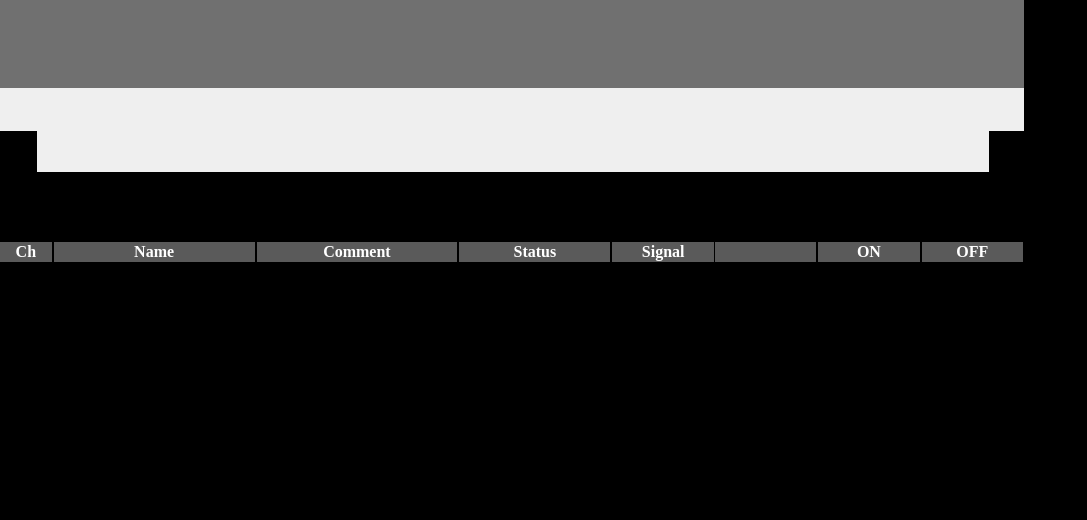
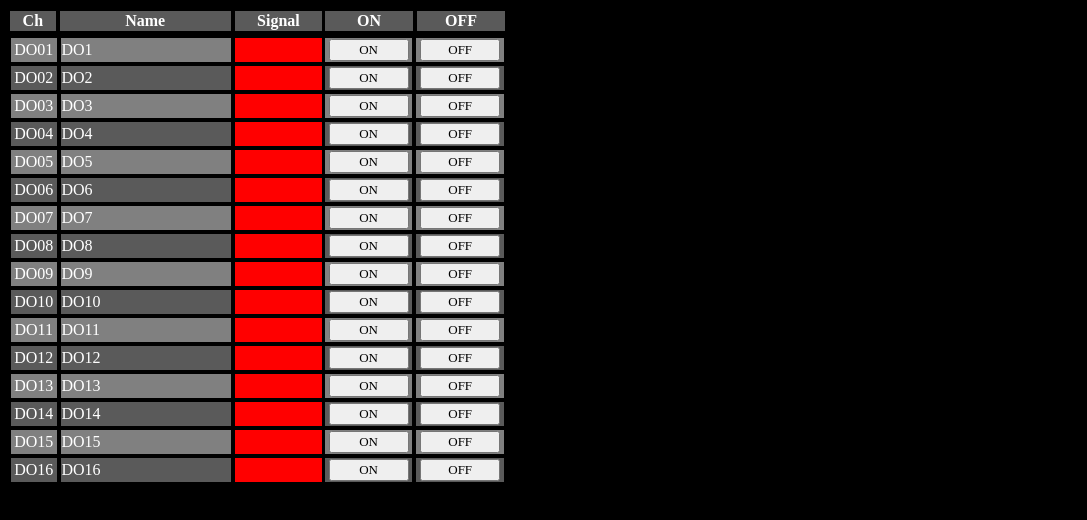
Before and after one commit to satumaimo1007/ind-ddns.com, a plain HTML site: page index.html in a window 1280 px wide. Shown: the whole page, without its empty margins (0-1087 px from the left). Drawn offline with Linux system fonts and the light colour scheme.

Commit message:
Add files via upload

```diff
--- a/button_event.js
+++ b/button_event.js
@@ -1,4 +1,3 @@
-'use strict';
 
 function getCookie(key,  tmp1, tmp2, xx1, xx2, xx3) {
     tmp1 = " " + document.cookie + ";";
--- a/index.html
+++ b/index.html
@@ -3,48 +3,32 @@
 <meta content="text/html; charset=utf-8" http-equiv="Content-Type">
 <meta name="viewport" content="width=1024">
 <LINK REL="stylesheet" TYPE="text/css" HREF="common.css">
-<script type="text/javascript" src="http://gc.kis.v2.scr.kaspersky-labs.com/FD126C42-EBFA-4E12-B309-BB3FDD723AC1/main.js?attr=9yLuRht9Smn4yu5xem4hAfNjBC1i2hcgshcuV3nOy7S0DZMsfWbikY7oRg5sIYm0KLcSZQ5nPvNgpx3TF9f0Ag" charset="UTF-8"></script><script type="text/javascript" src="button_enable.js"></script>
-<script type="text/javascript" src="dl_header.js"></script>
+<script type="text/javascript" src="http://gc.kis.v2.scr.kaspersky-labs.com/FD126C42-EBFA-4E12-B309-BB3FDD723AC1/main.js?attr=9yLuRht9Smn4yu5xem4hAfNjBC1i2hcgshcuV3nOy7S0DZMsfWbikY7oRg5sIYm0KLcSZQ5nPvNgpx3TF9f0Ag" charset="UTF-8"></script>
+<script type="text/javascript" src="button_enable.js"></script>
 <script type="text/javascript" src="data_do.js"></script>
 <script type="text/javascript" src="button_event.js"></script>
 <script type="text/javascript" src="xml_cmd.js" ></script>
 
 <style type="text/css">
 .table_header{
-	position : absolute;
-	top: 241px;
-	left: 0px;
-	width : 1024px;
-	height : 20px;
-	border-spacing: 0;
+    width: 500px;
 	table-layout: fixed;
 	word-break: break-all;
 	word-wrap: break-word;
 }
 .area_do{
-	position : absolute;
-	top: 261px;
-	left: 0px;
-	width : 1024px;
-	border-spacing: 0;
 	overflow-x: hidden;
 	overflow-y: auto;
 	-webkit-overflow-scrolling: touch;
 }
 .area_do_print{
-	position : absolute;
-	top: 261px;
-	left: 0px;
-	width : 1024px;
-	border-spacing: 0;
 	overflow-x: visible;
 	overflow-y: visible;
 	-webkit-overflow-scrolling: touch;
 }
 
 .table_do{
-	width : 1024px;
-	border-spacing: 0;
+	width : 500px;
 	table-layout: fixed;
 	word-break: break-all;
 	word-wrap: break-word;
@@ -94,50 +78,7 @@
 	border-color: black;
 	border-width: 1px;
 }
-.tagno_header{
-	width : 20%;
-	font-family:"ＭＳ ゴシック";
-	font-size : middle;
-	color : #ffffff;
-	text-align : center;
-	vertical-align : middle;
-	border-style: solid;
-	border-color: black;
-	border-width: 1px;
-}
-.tagno{
-	width : 20%;
-	font-family:"ＭＳ ゴシック";
-	font-size : middle;
-	color : #ffffff;
-	text-align : left;
-	vertical-align : middle;
-	border-style: solid;
-	border-color: black;
-	border-width: 1px;
-}
-.status_header{
-	width : 15%;
-	font-family:"ＭＳ ゴシック";
-	font-size : middle;
-	color : #ffffff;
-	text-align : center;
-	vertical-align : middle;
-	border-style: solid;
-	border-color: black;
-	border-width: 1px;
-}
-.status{
-	width : 15%;
-	font-family:"ＭＳ ゴシック";
-	font-size : middle;
-	color : #ffffff;
-	text-align : center;
-	vertical-align : middle;
-	border-style: solid;
-	border-color: black;
-	border-width: 1px;
-}
+
 .signal_header{
 	width : 10%;
 	font-family:"ＭＳ ゴシック";
@@ -159,28 +100,6 @@
 	border-style: solid;
 	border-color: black;
 	border-width: 1px 0px 1px 1px;
-}
-.blank_header{
-	width : 10%;
-	font-family:"ＭＳ ゴシック";
-	font-size : middle;
-	color : #ffffff;
-	text-align : center;
-	vertical-align : middle;
-	border-style: solid;
-	border-color: black;
-	border-width: 1px;
-}
-.blank{
-	width : 10%;
-	font-family:"ＭＳ ゴシック";
-	font-size : middle;
-	color : #ffffff;
-	text-align : right;
-	vertical-align : middle;
-	border-style: solid;
-	border-color: black;
-	border-width: 1px;
 }
 .on_header{
 	width : 10%;
@@ -205,7 +124,7 @@
 	border-width: 1px;
 }
 .on_button{
-	width: 98px;
+	width: 80px;
 /*	height: 18px;	*/
 	padding: 1px;
 	font-family:"ＭＳ ゴシック";
@@ -238,7 +157,7 @@
 	border-width: 1px;
 }
 .off_button{
-	width: 98px;
+	width: 80px;
 /*	height: 18px;	*/
 	padding: 1px;
 	font-family:"ＭＳ ゴシック";
@@ -253,81 +172,6 @@
 
 <body style="background-color: #000000;">
 
-<!-- HEADER -->
-<div>
-	<table class="header">
-	  <tbody><tr>
-    	<td class="name1" id="name1"></td>
-    	<td class="name2" id="name2"></td>
-    	<td class="fig1"></td>
-      </tr></tbody>
-    </table>
-</div>
-
-<!-- MENU -->
-<div>
-	<!-- Menu -->
-	<input class ="menu" type="button" onclick="disp_menu();">
-
-	<!-- Data -->
-	<input class ="data_sel" type="button" title="normal mode <-> print mode" onclick="data_do_print();">
-
-	<!-- Trend -->
-	<input class ="trend" type="button" onclick="disp_trend();">
-
-	<!-- Event -->
-	<input class ="event" type="button" onclick="disp_event();">
-
-	<!-- Update -->
-	<input class ="update" type="button" onclick="update_local();">
-</div>
-
-<!-- FUNCTION -->
-<div>
-	<!-- background -->
-	<div class="back_left"></div>
-
-	<!-- AI_DATA -->
-	<input class ="ai_data" type="button" onclick="data_ai();">
-
-	<!-- DI_DATA -->
-	<input class ="di_data" type="button" onclick="data_di();">
-
-	<!-- PI_DATA -->
-	<input class ="pi_data" type="button" onclick="data_pi();">
-
-	<!-- DO_DATA -->
-<!--
-	<div class="do_data_sel"></div>
--->
-	<input class="do_data_sel" id="sel" type="button" title="auto refresh" onclick="refresh_rate();">
-
-	<!-- AO DATA -->
-	<input class ="ao_data" type="button" onclick="data_ao();">
-
-	<!-- PREV -->
-	<input class ="prev" type="button" onclick="data_pi();">
-
-	<!-- NEXT -->
-	<input class ="next" type="button" onclick="data_ao();">
-
-	<!-- background -->
-	<div class="back_right"></div>
-</div>
-
-<!-- TIME,NAME3,DATE -->
-<div>
-	<table class="time_name3_date">
-	  <tbody><tr>
-    	<td class="back18"></td>
-    	<td class="time" id="time"></td>
-    	<td class="name3" id="name3"></td>
-    	<td class="date" id="date"></td>
-    	<td class="back22"></td>
-      </tr></tbody>
-    </table>
-</div>
-
 <!-- DO DATA -->
 <div>
 	<table class="table_header">
@@ -335,10 +179,7 @@
 	  <tr style="background-color: #5a5a5a;">
 	    <th class="ch_header">Ch</th>
 	    <th class="name_header">Name</th>
-	    <th class="tagno_header">Comment</th>
-	    <th class="status_header">Status</th>
 	    <th class="signal_header">Signal</th>
-	    <th class="blank_header"></th>
 	    <th class="on_header">ON</th>
 	    <th class="off_header">OFF</th>
 	  </tr>
@@ -347,7 +188,184 @@
 </div>
 <div class="area_do" id="area_do">
 	<table class="table_do" id="list_do">
-	  <tbody></tbody>
+	  <tbody>
+        <tr style="background-color: #808080" height="24px">
+            <td class="ch">DO01</td>
+            <td class="name">DO1</td>
+            <td class="signal" style="background-color: #FF0000"></td>
+            <td class="on">
+                <input type="button" class="on_button" value="ON" onclick="OutputDO(1,'ON','DO1','ON');">
+            </td>
+            <td class="off">
+                <input type="button" class="off_button" value="OFF" onclick="OutputDO(1,'OFF','DO1','OFF');">
+            </td>
+        </tr>
+        <tr style="background-color: #5a5a5a" height="24px">
+            <td class="ch">DO02</td>
+            <td class="name">DO2</td>
+            <td class="signal" style="background-color: #FF0000"></td>
+            <td class="on">
+                <input type="button" class="on_button" value="ON" onclick="OutputDO(1,'ON','DO2','ON');">
+            </td>
+            <td class="off">
+                <input type="button" class="off_button" value="OFF" onclick="OutputDO(1,'OFF','DO2','OFF');">
+            </td>
+        </tr>
+        <tr style="background-color: #808080" height="24px">
+            <td class="ch">DO03</td>
+            <td class="name">DO3</td>
+            <td class="signal" style="background-color: #FF0000"></td>
+            <td class="on">
+                <input type="button" class="on_button" value="ON" onclick="OutputDO(1,'ON','DO3','ON');">
+            </td>
+            <td class="off">
+                <input type="button" class="off_button" value="OFF" onclick="OutputDO(1,'OFF','DO3','OFF');">
+            </td>
+        </tr>
+        <tr style="background-color: #5a5a5a" height="24px">
+            <td class="ch">DO04</td>
+            <td class="name">DO4</td>
+            <td class="signal" style="background-color: #FF0000"></td>
+            <td class="on">
+                <input type="button" class="on_button" value="ON" onclick="OutputDO(1,'ON','DO4','ON');">
+            </td>
+            <td class="off">
+                <input type="button" class="off_button" value="OFF" onclick="OutputDO(1,'OFF','DO4','OFF');">
+            </td>
+        </tr>
+        <tr style="background-color: #808080" height="24px">
+            <td class="ch">DO05</td>
+            <td class="name">DO5</td>
+            <td class="signal" style="background-color: #FF0000"></td>
+            <td class="on">
+                <input type="button" class="on_button" value="ON" onclick="OutputDO(1,'ON','DO5','ON');">
+            </td>
+            <td class="off">
+                <input type="button" class="off_button" value="OFF" onclick="OutputDO(1,'OFF','DO5','OFF');">
+            </td>
+        </tr>
+        <tr style="background-color: #5a5a5a" height="24px">
+            <td class="ch">DO06</td>
+            <td class="name">DO6</td>
+            <td class="signal" style="background-color: #FF0000"></td>
+            <td class="on">
+                <input type="button" class="on_button" value="ON" onclick="OutputDO(1,'ON','DO6','ON');">
+            </td>
+            <td class="off">
+                <input type="button" class="off_button" value="OFF" onclick="OutputDO(1,'OFF','DO6','OFF');">
+            </td>
+        </tr>
+        <tr style="background-color: #808080" height="24px">
+            <td class="ch">DO07</td>
+            <td class="name">DO7</td>
+            <td class="signal" style="background-color: #FF0000"></td>
+            <td class="on">
+                <input type="button" class="on_button" value="ON" onclick="OutputDO(1,'ON','DO7','ON');">
+            </td>
+            <td class="off">
+                <input type="button" class="off_button" value="OFF" onclick="OutputDO(1,'OFF','DO7','OFF');">
+            </td>
+        </tr>
+        <tr style="background-color: #5a5a5a" height="24px">
+            <td class="ch">DO08</td>
+            <td class="name">DO8</td>
+            <td class="signal" style="background-color: #FF0000"></td>
+            <td class="on">
+                <input type="button" class="on_button" value="ON" onclick="OutputDO(1,'ON','DO8','ON');">
+            </td>
+            <td class="off">
+                <input type="button" class="off_button" value="OFF" onclick="OutputDO(1,'OFF','DO8','OFF');">
+            </td>
+        </tr>
+        <tr style="background-color: #808080" height="24px">
+            <td class="ch">DO09</td>
+            <td class="name">DO9</td>
+            <td class="signal" style="background-color: #FF0000"></td>
+            <td class="on">
+                <input type="button" class="on_button" value="ON" onclick="OutputDO(1,'ON','DO9','ON');">
+            </td>
+            <td class="off">
+                <input type="button" class="off_button" value="OFF" onclick="OutputDO(1,'OFF','DO9','OFF');">
+            </td>
+        </tr>
+        <tr style="background-color: #5a5a5a" height="24px">
+            <td class="ch">DO10</td>
+            <td class="name">DO10</td>
+            <td class="signal" style="background-color: #FF0000"></td>
+            <td class="on">
+                <input type="button" class="on_button" value="ON" onclick="OutputDO(1,'ON','DO10','ON');">
+            </td>
+            <td class="off">
+                <input type="button" class="off_button" value="OFF" onclick="OutputDO(1,'OFF','DO10','OFF');">
+            </td>
+        </tr>
+        <tr style="background-color: #808080" height="24px">
+            <td class="ch">DO11</td>
+            <td class="name">DO11</td>
+            <td class="signal" style="background-color: #FF0000"></td>
+            <td class="on">
+                <input type="button" class="on_button" value="ON" onclick="OutputDO(1,'ON','DO11','ON');">
+            </td>
+            <td class="off">
+                <input type="button" class="off_button" value="OFF" onclick="OutputDO(1,'OFF','DO11','OFF');">
+            </td>
+        </tr>
+        <tr style="background-color: #5a5a5a" height="24px">
+            <td class="ch">DO12</td>
+            <td class="name">DO12</td>
+            <td class="signal" style="background-color: #FF0000"></td>
+            <td class="on">
+                <input type="button" class="on_button" value="ON" onclick="OutputDO(1,'ON','DO12','ON');">
+            </td>
+            <td class="off">
+                <input type="button" class="off_button" value="OFF" onclick="OutputDO(1,'OFF','DO12','OFF');">
+            </td>
+        </tr>
+        <tr style="background-color: #808080" height="24px">
+            <td class="ch">DO13</td>
+            <td class="name">DO13</td>
+            <td class="signal" style="background-color: #FF0000"></td>
+            <td class="on">
+                <input type="button" class="on_button" value="ON" onclick="OutputDO(1,'ON','DO13','ON');">
+            </td>
+            <td class="off">
+                <input type="button" class="off_button" value="OFF" onclick="OutputDO(1,'OFF','DO13','OFF');">
+            </td>
+        </tr>
+        <tr style="background-color: #5a5a5a" height="24px">
+            <td class="ch">DO14</td>
+            <td class="name">DO14</td>
+            <td class="signal" style="background-color: #FF0000"></td>
+            <td class="on">
+                <input type="button" class="on_button" value="ON" onclick="OutputDO(1,'ON','DO14','ON');">
+            </td>
+            <td class="off">
+                <input type="button" class="off_button" value="OFF" onclick="OutputDO(1,'OFF','DO14','OFF');">
+            </td>
+        </tr>
+        <tr style="background-color: #808080" height="24px">
+            <td class="ch">DO15</td>
+            <td class="name">DO15</td>
+            <td class="signal" style="background-color: #FF0000"></td>
+            <td class="on">
+                <input type="button" class="on_button" value="ON" onclick="OutputDO(1,'ON','DO15','ON');">
+            </td>
+            <td class="off">
+                <input type="button" class="off_button" value="OFF" onclick="OutputDO(1,'OFF','DO15','OFF');">
+            </td>
+        </tr>
+        <tr style="background-color: #5a5a5a" height="24px">
+            <td class="ch">DO16</td>
+            <td class="name">DO16</td>
+            <td class="signal" style="background-color: #FF0000"></td>
+            <td class="on">
+                <input type="button" class="on_button" value="ON" onclick="OutputDO(1,'ON','DO16','ON');">
+            </td>
+            <td class="off">
+                <input type="button" class="off_button" value="OFF" onclick="OutputDO(1,'OFF','DO16','OFF');">
+            </td>
+        </tr>
+      </tbody>
 	</table>
 </div>
 
```
